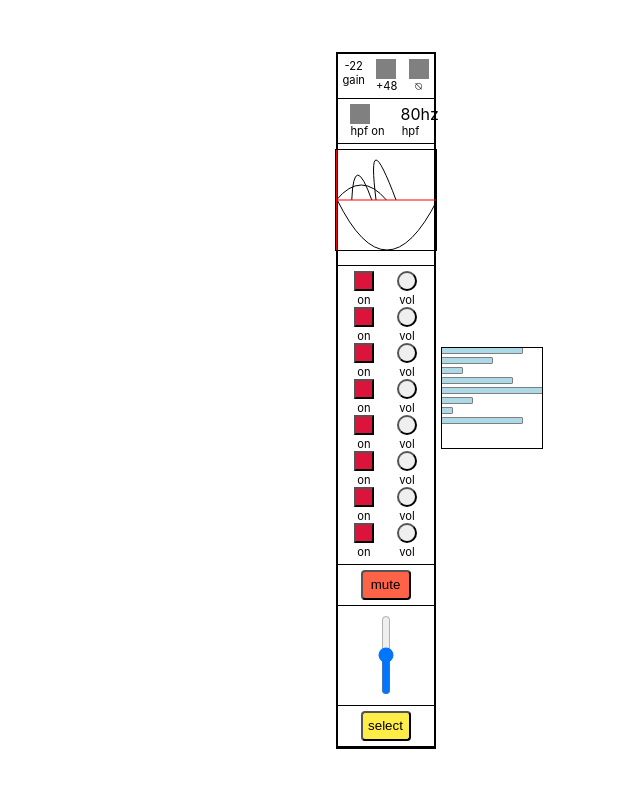
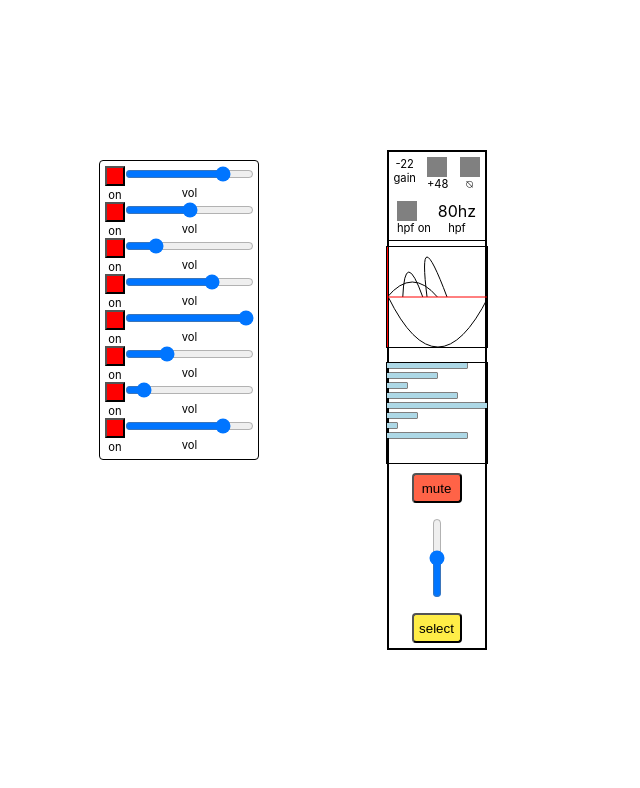
Before and after one commit to oregev/soundboard-controller, a React (Create React App) app: page / in a window 1280 px wide. Shown: the top 788 px of the page, without its empty margins (201-841 px from the left). Built offline with nearby package versions, Linux system fonts and the light colour scheme.

Commit message:
aux popup creation and canvas connection

```diff
--- a/src/components/Controller.js
+++ b/src/components/Controller.js
@@ -8,7 +8,7 @@ export const Controller = () => {
 	return (
 		<div className="controllerContainer">
 			<Strip />
-			<ChannelAuxSm />
+			{/* <ChannelAuxSm /> */}
 		</div>
 	);
 };
--- a/src/components/channelAux/ChannelAux.js
+++ b/src/components/channelAux/ChannelAux.js
@@ -1,29 +1,63 @@
-import React from "react";
+import React, { useState } from "react";
 
-export const ChannelAux = () => {
+export const ChannelAux = ({ auxState, setAuxState }) => {
+	// const [auxState, setAuxState] = useState([
+	// 	{ auxNo: 1, isOn: true, sendVol: 80 },
+	// 	{ auxNo: 2, isOn: true, sendVol: 50 },
+	// 	{ auxNo: 3, isOn: true, sendVol: 20 },
+	// 	{ auxNo: 4, isOn: true, sendVol: 70 },
+	// 	{ auxNo: 5, isOn: true, sendVol: 100 },
+	// 	{ auxNo: 6, isOn: true, sendVol: 30 },
+	// 	{ auxNo: 7, isOn: true, sendVol: 10 },
+	// 	{ auxNo: 8, isOn: true, sendVol: 80 },
+	// ]);
+
+	const updateAuxVol = (num, vol) => {
+		const tempAuxState = auxState.map((aux) => {
+			return aux.auxNo === num ? { auxNo: num, isOn: aux.isOn, sendVol: vol } : aux;
+		});
+		setAuxState([...tempAuxState]);
+	};
+
+	const updateAuxOn = (num) => {
+		const tempAuxState = auxState.map((aux) => {
+			return aux.auxNo === num ? { auxNo: aux.auxNo, isOn: !aux.isOn, sendVol: aux.sendVol } : aux;
+		});
+		setAuxState([...tempAuxState]);
+	};
+
 	return (
-		<div className="container">
-			<Aux />
-			<Aux />
-			<Aux />
-			<Aux />
-			<Aux />
-			<Aux />
-			<Aux />
-			<Aux />
+		<div className="container auxPopup">
+			{auxState.map((aux, index) => {
+				return <Aux key={index} aux={aux} updateAuxOn={updateAuxOn} updateAuxVol={updateAuxVol} />;
+			})}
 		</div>
 	);
 };
 
-export const Aux = () => {
+export const Aux = ({ aux, updateAuxOn, updateAuxVol }) => {
 	return (
 		<div className="auxContainer">
 			<div>
-				<button className="switch"></button>
+				<button
+					className="switch"
+					onClick={() => {
+						updateAuxOn(aux.auxNo);
+					}}
+					style={aux.isOn ? { backgroundColor: "red" } : { backgroundColor: "gray" }}
+				></button>
 				<p className="label">on</p>
 			</div>
 			<div>
-				<button className="round"></button>
+				<input
+					type="range"
+					value={aux.sendVol}
+					min="0"
+					max="100"
+					onChange={(e) => {
+						updateAuxVol(aux.auxNo, e.target.value);
+					}}
+				/>
 				<p className="label">vol</p>
 			</div>
 		</div>
--- a/src/components/channelAux/ChannelAuxSm.js
+++ b/src/components/channelAux/ChannelAuxSm.js
@@ -1,20 +1,33 @@
-import React, { useEffect, useRef } from "react";
+import React, { useState, useEffect, useRef } from "react";
+
+import { ChannelAux } from "../channelAux/ChannelAux";
 
 export const ChannelAuxSm = () => {
 	const canvasRef = useRef(null);
 	const context = useRef(null);
+	const [popupVis, setPopupVis] = useState(true);
+	const [auxState, setAuxState] = useState([
+		{ auxNo: 1, isOn: true, sendVol: 80 },
+		{ auxNo: 2, isOn: true, sendVol: 50 },
+		{ auxNo: 3, isOn: true, sendVol: 20 },
+		{ auxNo: 4, isOn: true, sendVol: 70 },
+		{ auxNo: 5, isOn: true, sendVol: 100 },
+		{ auxNo: 6, isOn: true, sendVol: 30 },
+		{ auxNo: 7, isOn: true, sendVol: 10 },
+		{ auxNo: 8, isOn: true, sendVol: 80 },
+	]);
 
 	const draw = () => {
 		const ctx = context.current;
-		ctx.fillStyle = "lightblue";
 
 		let posY = 0;
 
-		let auxState = [80, 50, 20, 70, 100, 30, 10, 80];
-
+		// let auxState = [80, 50, 20, 70, 100, 30, 10, 80];
+		ctx.clearRect(0, 0, 100, 100);
 		auxState.forEach((aux) => {
-			ctx.strokeRect(0, posY, aux, 5);
-			ctx.fillRect(0, posY, aux, 5);
+			ctx.fillStyle = aux.isOn ? "lightblue" : "gray";
+			ctx.strokeRect(0, posY, aux.sendVol, 5);
+			ctx.fillRect(0, posY, aux.sendVol, 5);
 			posY += 10;
 		});
 	};
@@ -25,8 +38,12 @@ export const ChannelAuxSm = () => {
 	});
 
 	return (
-		<div>
-			<canvas ref={canvasRef} width="100px" height="100px" style={{ border: "1px solid black" }}></canvas>
-		</div>
+		<>
+			<div>
+				<canvas ref={canvasRef} width="100px" height="100px" style={{ border: "1px solid black" }}></canvas>
+			</div>
+
+			{popupVis && <ChannelAux auxState={auxState} setAuxState={setAuxState} />}
+		</>
 	);
 };
--- a/src/components/channelEq/ChannelEq.js
+++ b/src/components/channelEq/ChannelEq.js
@@ -11,14 +11,22 @@ export const ChannelEq = () => {
 					setPopupVis(true);
 				}}
 			></div>
-			{popupVis && <EqPopup />}
+			{popupVis && <EqPopup setPopupVis={setPopupVis} />}
 		</>
 	);
 };
 
-export const EqPopup = () => {
+export const EqPopup = ({ setPopupVis }) => {
 	return (
 		<div className="eqPopup">
+			<button
+				className="hpfPopupBtn"
+				onClick={() => {
+					setPopupVis(false);
+				}}
+			>
+				X
+			</button>
 			<div>
 				<button className="switch"></button>
 				<p className="label">eq on</p>
--- a/src/components/channelHpf/ChannelHpf.js
+++ b/src/components/channelHpf/ChannelHpf.js
@@ -18,7 +18,7 @@ export const ChannelHpf = () => {
 					<p className="label">hpf on</p>
 				</div>
 				<div>
-					<p className="round">{`${hpfFreq}hz`}</p>
+					<p className="">{`${hpfFreq}hz`}</p>
 					<p className="label">hpf</p>
 				</div>
 			</div>
--- a/src/components/controller.css
+++ b/src/components/controller.css
@@ -32,6 +32,7 @@
 	display: flex;
 	align-items: center;
 	justify-content: center;
+	flex-direction: column;
 }
 
 .stripContainer {
@@ -47,7 +48,7 @@
 	margin-right: 5px;
 }
 .container {
-	border-bottom: 1px solid black;
+	/* border-bottom: 1px solid black; */
 	width: 100%;
 	padding: 5px;
 }
@@ -89,7 +90,7 @@
 .hpfPopup {
 	position: absolute;
 	top: 40px;
-	left: 270px;
+	left: 310px;
 	display: flex;
 	flex-direction: column;
 	/* justify-content: space-between; */
@@ -109,15 +110,29 @@
 	justify-content: space-between;
 	margin: 5px 0px;
 }
+.eqBandContainer input {
+	/* width: 80px; */
+}
 .eqPopup {
 	position: absolute;
-	top: 150px;
-	left: 15px;
+	top: 160px;
+	left: 10px;
+	border: 1px solid black;
+	padding: 5px;
+	border-radius: 4px;
 }
 /* =========================== AUX ========================== */
 .auxContainer {
 	display: flex;
 	justify-content: space-around;
+}
+.auxPopup {
+	position: absolute;
+	top: 160px;
+	left: 300px;
+	border: 1px solid black;
+	width: 160px;
+	border-radius: 4px;
 }
 /* =========================== MUTE ========================== */
 .muteBtn {
--- a/src/components/strip/Strip.js
+++ b/src/components/strip/Strip.js
@@ -3,7 +3,7 @@ import { ChannelPreamp } from "../channelPreamp/ChannelPreamp";
 import { ChannelHpf } from "../channelHpf/ChannelHpf";
 import { ChannelEqSm } from "../channelEq/ChannelEqSm";
 import { ChannelEq } from "../channelEq/ChannelEq";
-import { ChannelAux } from "../channelAux/ChannelAux";
+import { ChannelAuxSm } from "../channelAux/ChannelAuxSm";
 import { ChannelMute } from "../channelMute/ChannelMute";
 import { ChannelFader } from "../channelFader/ChannelFader";
 import { ChannelSelect } from "../channelSelect/ChannelSelect";
@@ -15,7 +15,8 @@ export const Strip = () => {
 			<ChannelHpf />
 			<ChannelEqSm />
 			<ChannelEq />
-			<ChannelAux />
+			<ChannelAuxSm />
+			{/* <ChannelAux /> */}
 			<ChannelMute />
 			<ChannelFader />
 			<ChannelSelect />
```
Also changed, not shown: 1 other file (tests, documents, lock files or other folders).
